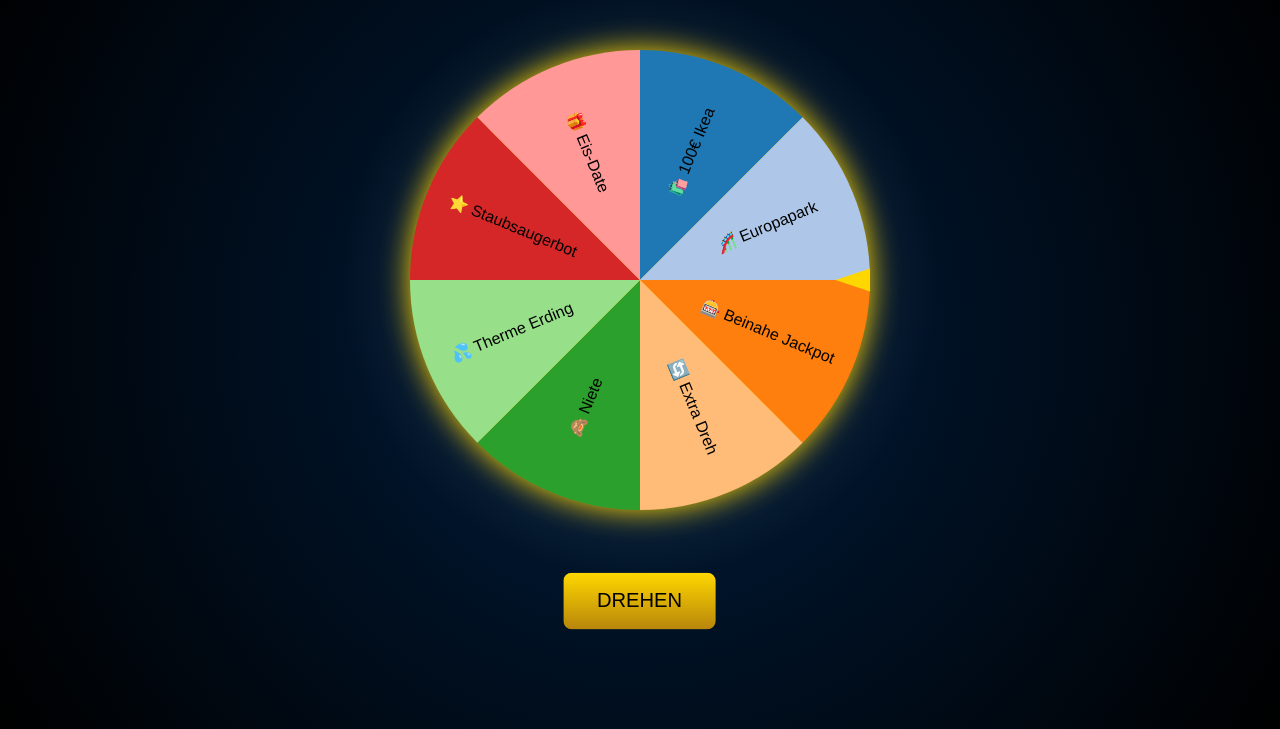
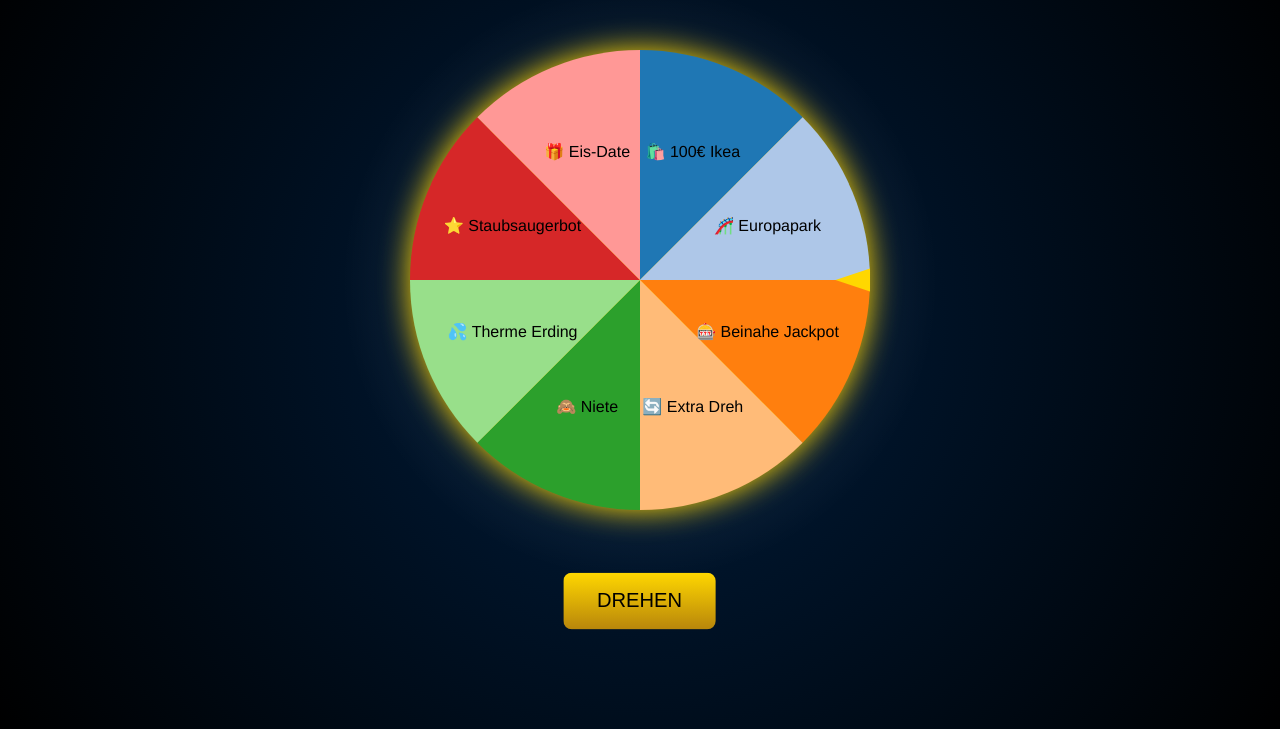
Before and after one commit to cemGr/wheel_of_fortune, a plain HTML site: page index.html in a window 1280 px wide. Shown: the part 71-800 px from the top of the page. Drawn offline with nearby package versions, Linux system fonts and the light colour scheme.

Commit message:
Keep wheel labels upright

```diff
--- a/index.html
+++ b/index.html
@@ -152,8 +152,7 @@ arcs.append("text")
        d.angle=(d.startAngle+d.endAngle)/2;
        var radius=r*0.6;
        var angle=d.angle*180/Math.PI-90;
-       var flip=d.angle>Math.PI?180:0;
-       return "rotate("+angle+")translate("+radius+")rotate("+flip+")";
+       return "rotate("+angle+")translate("+radius+")rotate("+(-angle)+")";
     })
     .attr("text-anchor","middle")
     .style("font-size","16px")
```
